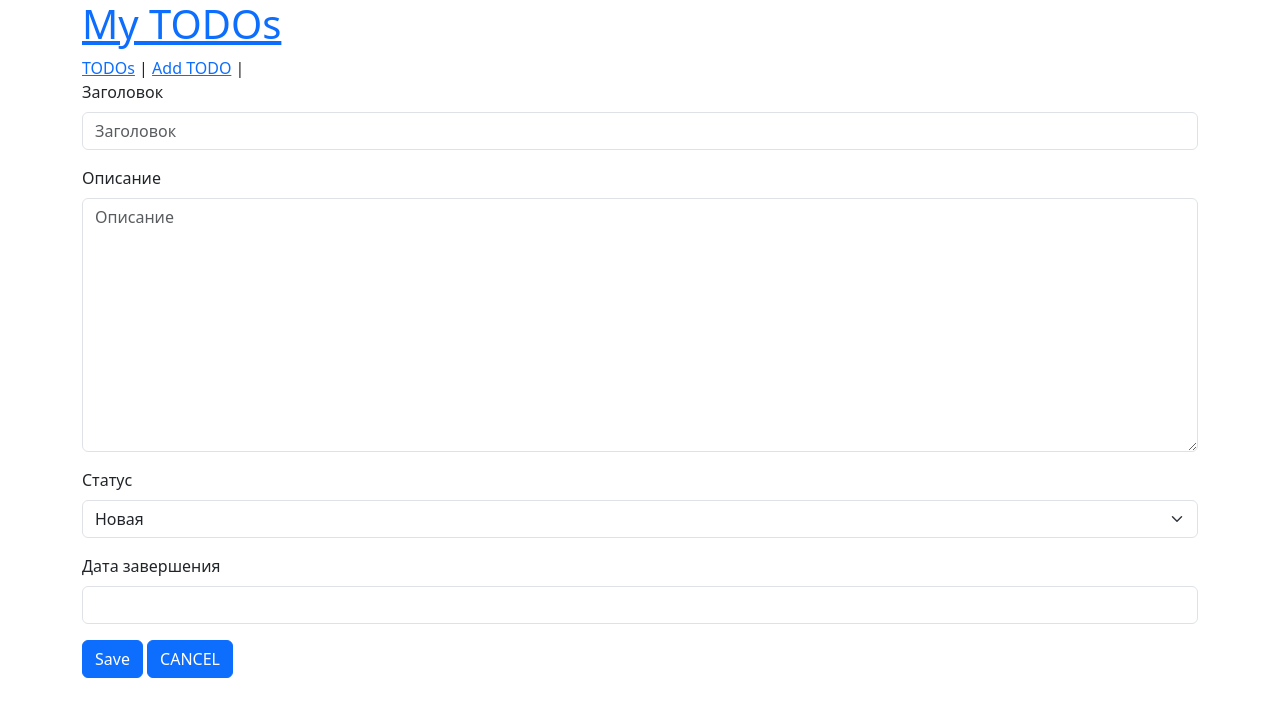
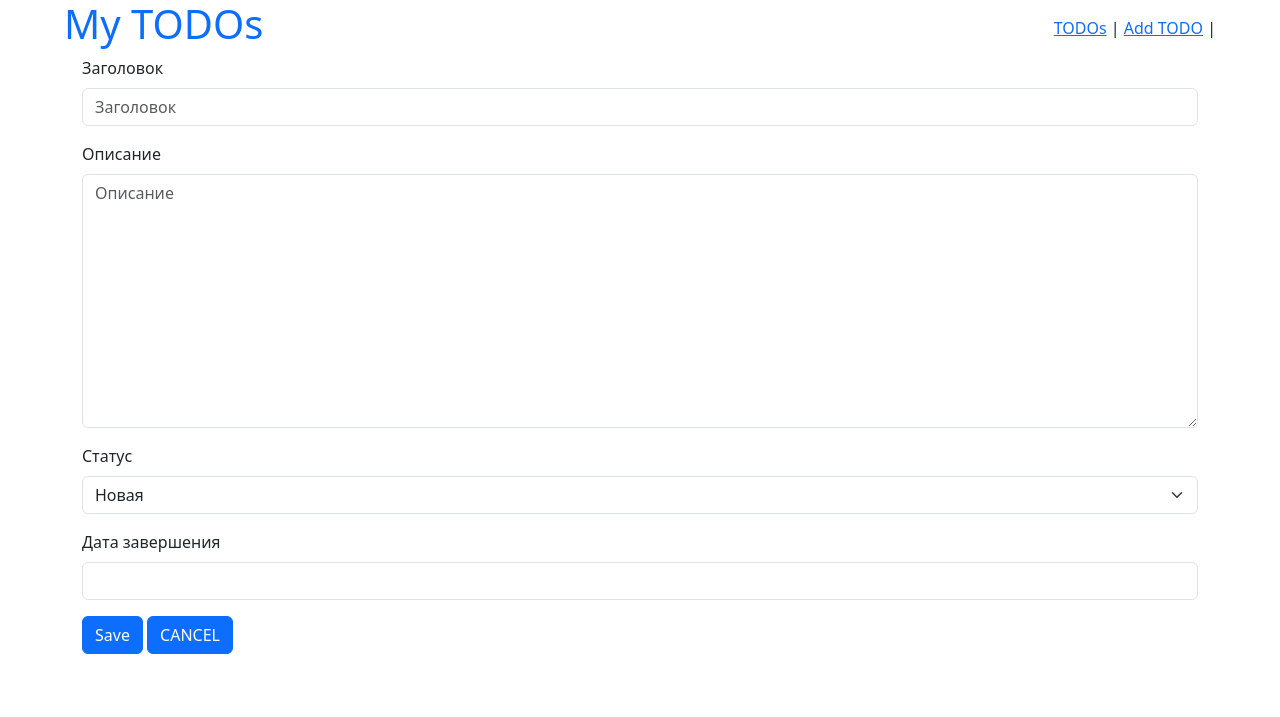
Before and after one commit to almas-rak/homwork_55_almas_rakyshbayev, a Django app: page /create/todo in a window 1280 px wide. Shown: the top 717 px of the page. Run offline with Django 4.2, Linux system fonts and the light colour scheme; some libraries are stand-ins or nearby versions.

Commit message:
попытки стилизации

```diff
--- a/source/TODO_app/templates/base.html
+++ b/source/TODO_app/templates/base.html
@@ -9,15 +9,16 @@
     <meta http-equiv="X-UA-Compatible" content="IE=edge">
     <meta name="viewport" content="width=device-width, initial-scale=1.0">
     <title>{% block title %}{% endblock title %}</title>
+    <link rel="stylesheet" href="{% static 'style.css' %}">
 </head>
 <body>
 
     <div class="header ">
-        <div class="container">
-            <div class="branding">
-                <h1 class="site-name"><a href="{% url 'todos' %}">My TODOs</a></h1>
+        <div class="container-header">
+            <div class="branding col-6">
+                <h1 ><a class="site-name" href="{% url 'todos' %}">My TODOs</a></h1>
             </div>
-            <div class="user-tools">
+            <div class="user-tools col-6">
                 <a href="{% url 'todos' %}">TODOs</a> |
                 <a href="{% url 'create_todo' %}">Add TODO</a> |
             </div>
--- a/source/TODO_app/templates/todo_confirm_delete.html
+++ b/source/TODO_app/templates/todo_confirm_delete.html
@@ -4,10 +4,10 @@
 
 <h1>Вы точно хотите удалить задачу?</h1>
 
-<h3>{{ todo.tittle }}</h3>
+<h3>{{ todo.title }}</h3>
 <form action="{% url 'confirm_delete' todo.pk %}" method="POST">
     {% csrf_token %}
-    <button type="submit" class="btn btn-red">DELETE</button>
+    <button type="submit" class="btn btn-danger">DELETE</button>
     <a  class="btn btn-primary" href="{% url 'todos' %}" role="button">CANCEL</a>
 </form>
 
--- a/source/TODO_app/views/todo_views.py
+++ b/source/TODO_app/views/todo_views.py
@@ -18,7 +18,7 @@ def create_todo(request: WSGIRequest):
         form = TodoForm(request.POST)
         if form.is_valid():
             form.save()
-            return redirect('detail_todo', )
+            return redirect('detail_todo', pk=form.instance.pk)
         else:
             return render(request, 'create_todo.html', context={'form': form})
 
@@ -42,7 +42,7 @@ def delete_todo(request: WSGIRequest, pk):
     return render(request, 'todo_confirm_delete.html', context={'todo': todo})
 
 
-def confirm_delete(pk):
+def confirm_delete(request: WSGIRequest, pk):
     todo = get_object_or_404(TODO, pk=pk)
     todo.delete()
     return redirect('todos')
--- a/source/app/settings.py
+++ b/source/app/settings.py
@@ -81,7 +81,7 @@ DATABASES = {
         'USER': 'postgres',
         'PASSWORD': 'hDWFNt2c',
         'HOST': 'localhost',
-        'PORT': ''
+        'PORT': '40005'
     }
 }
 
@@ -118,6 +118,9 @@ USE_TZ = True
 # https://docs.djangoproject.com/en/4.1/howto/static-files/
 
 STATIC_URL = 'static/'
+STATICFILES_DIRS = [
+    BASE_DIR / "static"
+]
 
 # Default primary key field type
 # https://docs.djangoproject.com/en/4.1/ref/settings/#default-auto-field
--- /dev/null
+++ b/source/static/style.css
@@ -0,0 +1,28 @@
+.header{
+    background-color: #fff;
+    display: flex;
+}
+
+.site-name{
+     text-decoration: none;
+     color:
+}
+
+.container-header{
+    width: 90%;
+    margin: 0 auto;
+    display: flex;
+    align-items: center;
+
+
+}
+
+.branding {
+    /* width: 40%; */
+
+}
+
+.user-tools{
+    /* width: 40%; */
+    text-align: end;
+}
```
Also changed, not shown: source/TODO_app/templates/index.html (+6 -6 lines), 1 other file.
